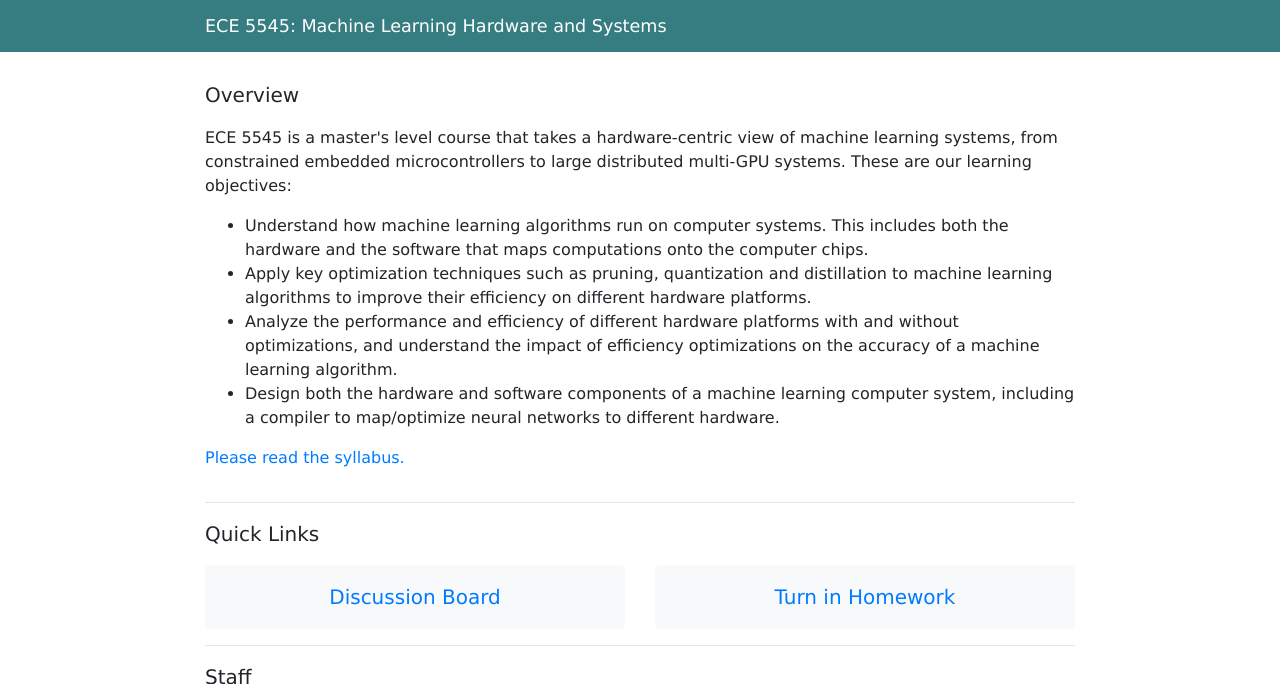
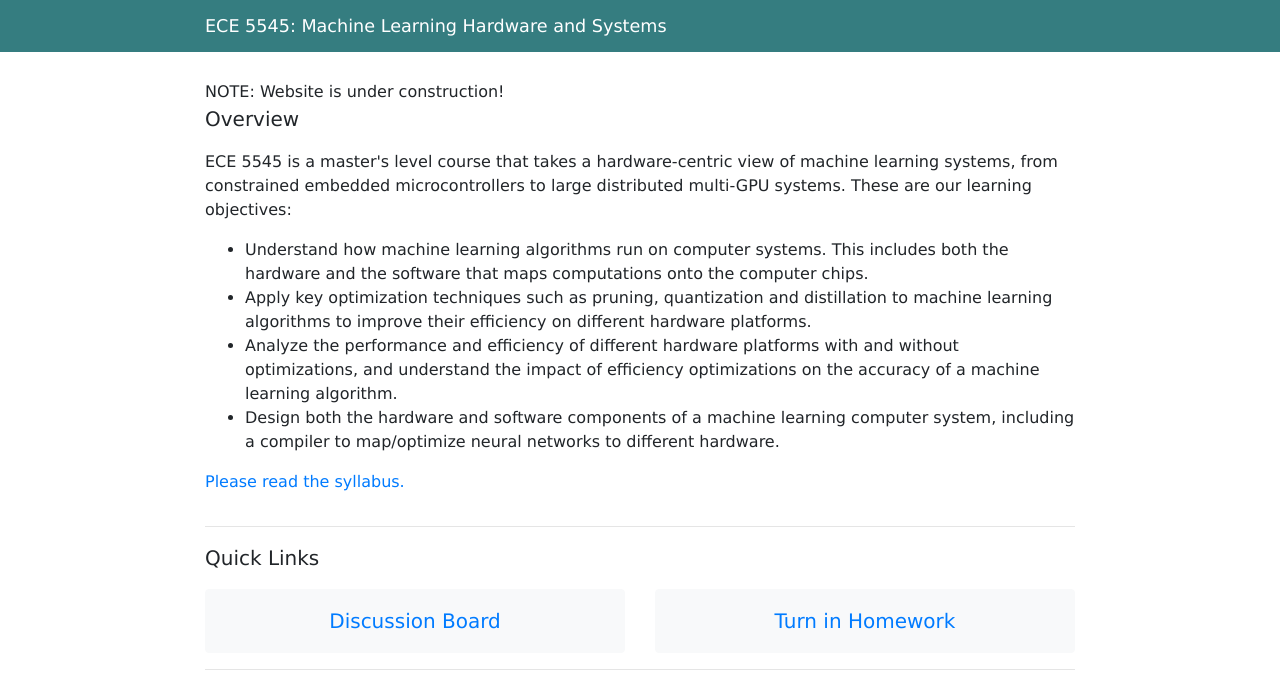
Before and after one commit to abdelfattah-class/ece6950_dle, a Jekyll site: the page built from index.html, in a window 1280 px wide and 900 px high, cut to the strip 0-684 px from the top of the window. Built offline with Jekyll 4.4.1, drawn with Linux system fonts in a browser that asks for light colours; nearby versions of some CDN libraries.

Commit message:
Update index.html

```diff
--- a/index.html
+++ b/index.html
@@ -2,6 +2,8 @@
 layout: cmu
 title: ML Hardware and Systems
 ---
+
+NOTE: Website is under construction!
 
 <!-- OVERVIEW AND LINK TO SYLLABUS -->
 <div class="row">
```
